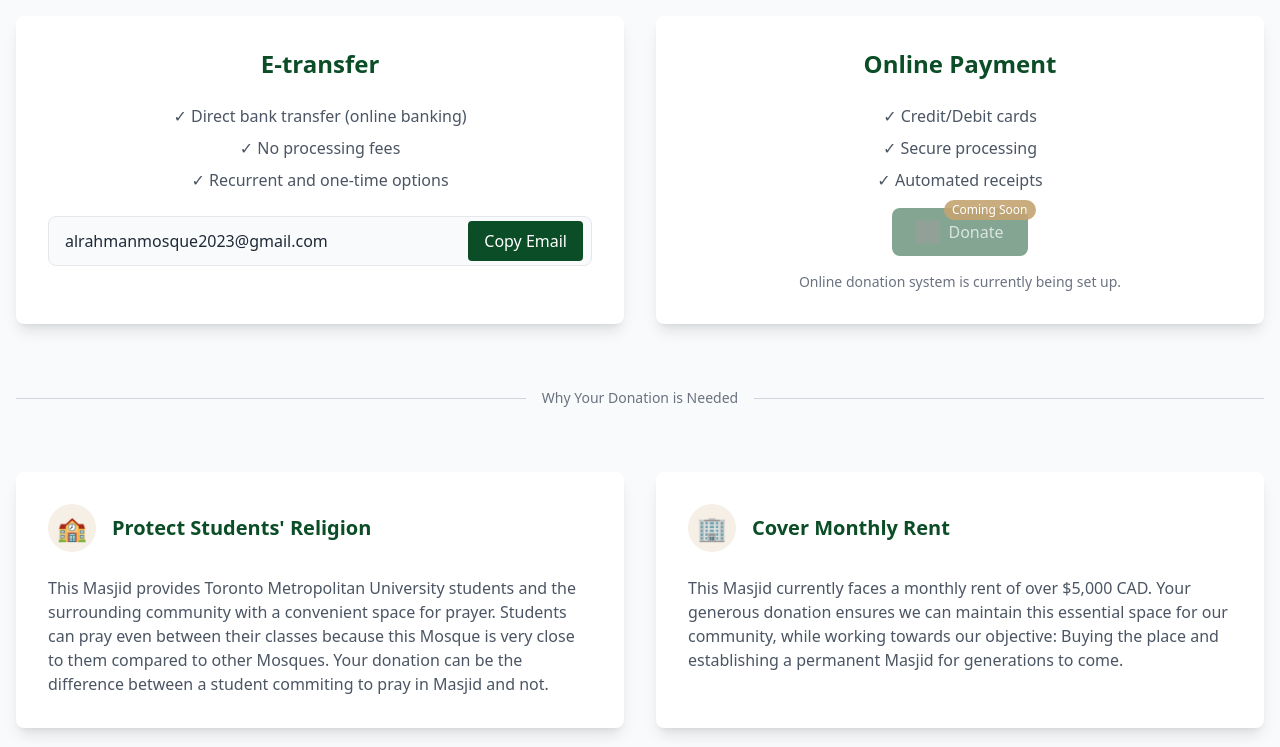
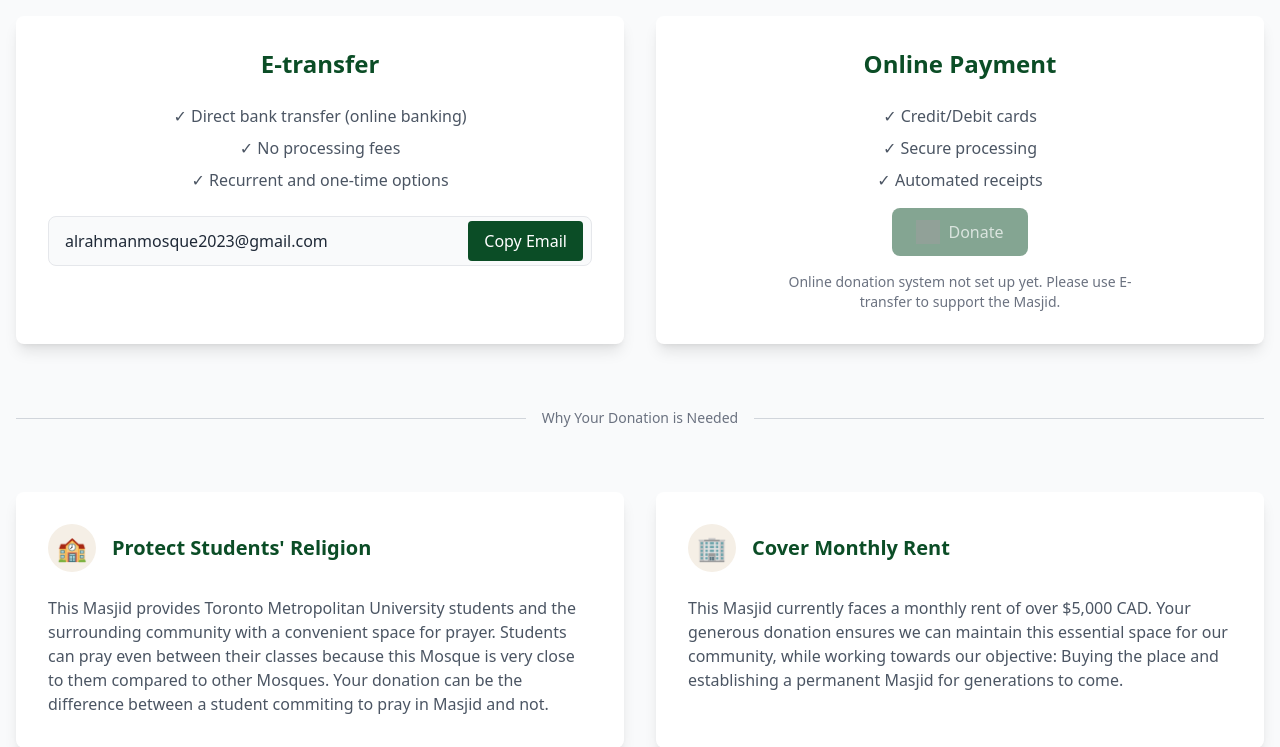
Before and after one commit to bengmoh/AlRahmanMosque-website, a Python web app: template templates/donate.html in a window 1280 px wide. Shown: the part 404-1151 px from the top of the page. Run offline with Jinja, Linux system fonts and the light colour scheme; the template is opened without the code that fills it, so the values that code supplies are empty; some libraries are stand-ins or nearby versions; grey boxes are pictures that could not be loaded.

Commit message:
Update online donation set up message

```diff
--- a/templates/donate.html
+++ b/templates/donate.html
@@ -69,23 +69,18 @@
                              class="w-6 h-6 opacity-50"
                              aria-hidden="true">
                         <span class="ml-2 text-white/70 font-medium">Donate</span>
-
-                        <!-- Coming Soon Indicator -->
-                        <span class="absolute -top-2 -right-2 bg-mosque-gold/90 text-white text-xs px-2 py-0.5 rounded-full">
-                            Coming Soon
-                        </span>
                     </div>
 
                     <!-- Info Tooltip -->
-                    <div class="absolute left-1/2 -translate-x-1/2 -bottom-12 w-48 bg-gray-800 text-white text-xs rounded py-1 px-2 opacity-0 invisible group-hover:opacity-100 group-hover:visible transition-all duration-200">
+                    <!-- <div class="absolute left-1/2 -translate-x-1/2 -bottom-12 w-48 bg-gray-800 text-white text-xs rounded py-1 px-2 opacity-0 invisible group-hover:opacity-100 group-hover:visible transition-all duration-200">
                         Online donations will be available soon.
                         <div class="absolute -top-1 left-1/2 -translate-x-1/2 w-2 h-2 bg-gray-800 rotate-45"></div>
-                    </div>
+                    </div> -->
                 </div>
 
                 <!-- Status Message -->
                 <p class="mt-4 text-sm text-gray-500 text-center max-w-sm">
-                    Online donation system is currently being set up.
+                    Online donation system not set up yet. Please use E-transfer to support the Masjid.
                 </p>
             </div>
         </div>
```
